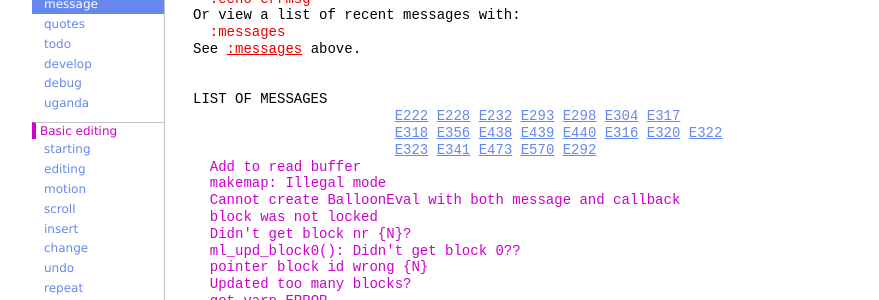
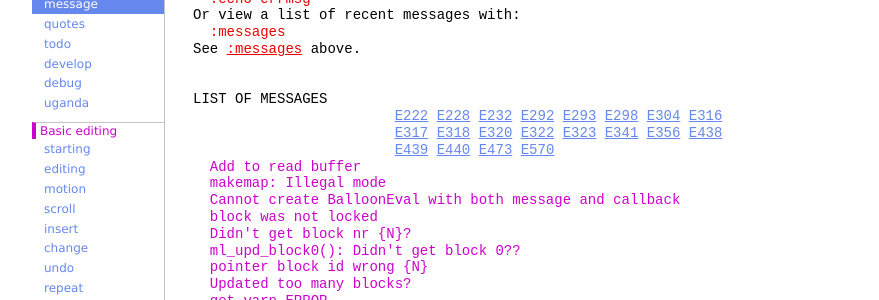
Before and after one commit to vim-jp/vimdoc-en, a Jekyll site: the page built from message.html, in a window 1280 px wide and 900 px high, scrolled down 1253 px. Shown: the part 152-452 px from the top of the window, without its empty margins (208-1087 px from the left). Built offline with Jekyll 4.4.1, drawn with Linux system fonts in a browser that asks for light colours; nearby versions of some CDN libraries; comment, search, counter and statistics services are not loaded.

Commit message:
Generated by GitHub workflow 5144389445
https://github.com/vim-jp/vimdoc-en/actions/runs/5144389445

```diff
--- a/message.html
+++ b/message.html
@@ -81,9 +81,9 @@ See&nbsp;<a class="Comment" href="message.html#:messages">:messages</a>&nbsp;abo
 <br>
 <br>
 LIST OF MESSAGES<br>
-&nbsp;&nbsp;&nbsp;&nbsp;&nbsp;&nbsp;&nbsp;&nbsp;&nbsp;&nbsp;&nbsp;&nbsp;&nbsp;&nbsp;&nbsp;&nbsp;&nbsp;&nbsp;&nbsp;&nbsp;&nbsp;&nbsp;&nbsp;&nbsp;<a class="Constant" href="message.html#E222" name="E222">E222</a>&nbsp;<a class="Constant" href="message.html#E228" name="E228">E228</a>&nbsp;<a class="Constant" href="message.html#E232" name="E232">E232</a>&nbsp;<a class="Constant" href="message.html#E293" name="E293">E293</a>&nbsp;<a class="Constant" href="message.html#E298" name="E298">E298</a>&nbsp;<a class="Constant" href="message.html#E304" name="E304">E304</a>&nbsp;<a class="Constant" href="message.html#E317" name="E317">E317</a><br>
-&nbsp;&nbsp;&nbsp;&nbsp;&nbsp;&nbsp;&nbsp;&nbsp;&nbsp;&nbsp;&nbsp;&nbsp;&nbsp;&nbsp;&nbsp;&nbsp;&nbsp;&nbsp;&nbsp;&nbsp;&nbsp;&nbsp;&nbsp;&nbsp;<a class="Constant" href="message.html#E318" name="E318">E318</a>&nbsp;<a class="Constant" href="message.html#E356" name="E356">E356</a>&nbsp;<a class="Constant" href="message.html#E438" name="E438">E438</a>&nbsp;<a class="Constant" href="message.html#E439" name="E439">E439</a>&nbsp;<a class="Constant" href="message.html#E440" name="E440">E440</a>&nbsp;<a class="Constant" href="message.html#E316" name="E316">E316</a>&nbsp;<a class="Constant" href="message.html#E320" name="E320">E320</a>&nbsp;<a class="Constant" href="message.html#E322" name="E322">E322</a><br>
-&nbsp;&nbsp;&nbsp;&nbsp;&nbsp;&nbsp;&nbsp;&nbsp;&nbsp;&nbsp;&nbsp;&nbsp;&nbsp;&nbsp;&nbsp;&nbsp;&nbsp;&nbsp;&nbsp;&nbsp;&nbsp;&nbsp;&nbsp;&nbsp;<a class="Constant" href="message.html#E323" name="E323">E323</a>&nbsp;<a class="Constant" href="message.html#E341" name="E341">E341</a>&nbsp;<a class="Constant" href="message.html#E473" name="E473">E473</a>&nbsp;<a class="Constant" href="message.html#E570" name="E570">E570</a>&nbsp;<a class="Constant" href="message.html#E292" name="E292">E292</a><br>
+&nbsp;&nbsp;&nbsp;&nbsp;&nbsp;&nbsp;&nbsp;&nbsp;&nbsp;&nbsp;&nbsp;&nbsp;&nbsp;&nbsp;&nbsp;&nbsp;&nbsp;&nbsp;&nbsp;&nbsp;&nbsp;&nbsp;&nbsp;&nbsp;<a class="Constant" href="message.html#E222" name="E222">E222</a>&nbsp;<a class="Constant" href="message.html#E228" name="E228">E228</a>&nbsp;<a class="Constant" href="message.html#E232" name="E232">E232</a>&nbsp;<a class="Constant" href="message.html#E292" name="E292">E292</a>&nbsp;<a class="Constant" href="message.html#E293" name="E293">E293</a>&nbsp;<a class="Constant" href="message.html#E298" name="E298">E298</a>&nbsp;<a class="Constant" href="message.html#E304" name="E304">E304</a>&nbsp;<a class="Constant" href="message.html#E316" name="E316">E316</a><br>
+&nbsp;&nbsp;&nbsp;&nbsp;&nbsp;&nbsp;&nbsp;&nbsp;&nbsp;&nbsp;&nbsp;&nbsp;&nbsp;&nbsp;&nbsp;&nbsp;&nbsp;&nbsp;&nbsp;&nbsp;&nbsp;&nbsp;&nbsp;&nbsp;<a class="Constant" href="message.html#E317" name="E317">E317</a>&nbsp;<a class="Constant" href="message.html#E318" name="E318">E318</a>&nbsp;<a class="Constant" href="message.html#E320" name="E320">E320</a>&nbsp;<a class="Constant" href="message.html#E322" name="E322">E322</a>&nbsp;<a class="Constant" href="message.html#E323" name="E323">E323</a>&nbsp;<a class="Constant" href="message.html#E341" name="E341">E341</a>&nbsp;<a class="Constant" href="message.html#E356" name="E356">E356</a>&nbsp;<a class="Constant" href="message.html#E438" name="E438">E438</a><br>
+&nbsp;&nbsp;&nbsp;&nbsp;&nbsp;&nbsp;&nbsp;&nbsp;&nbsp;&nbsp;&nbsp;&nbsp;&nbsp;&nbsp;&nbsp;&nbsp;&nbsp;&nbsp;&nbsp;&nbsp;&nbsp;&nbsp;&nbsp;&nbsp;<a class="Constant" href="message.html#E439" name="E439">E439</a>&nbsp;<a class="Constant" href="message.html#E440" name="E440">E440</a>&nbsp;<a class="Constant" href="message.html#E473" name="E473">E473</a>&nbsp;<a class="Constant" href="message.html#E570" name="E570">E570</a><br>
 &nbsp;&nbsp;<span class="PreProc">Add to read buffer</span><br>
 &nbsp;&nbsp;<span class="PreProc">makemap: Illegal mode</span><br>
 &nbsp;&nbsp;<span class="PreProc">Cannot create BalloonEval with both message and callback</span><br>
```
